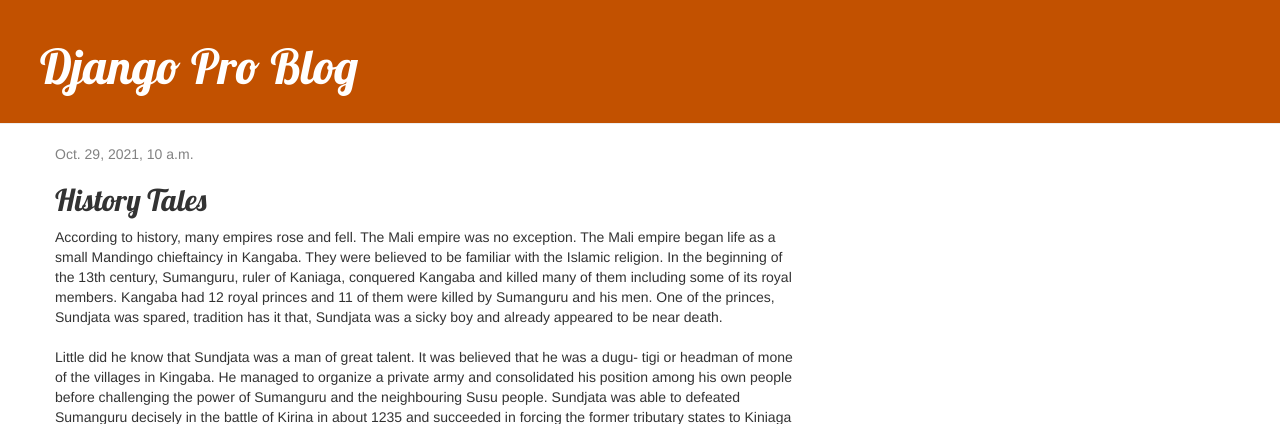
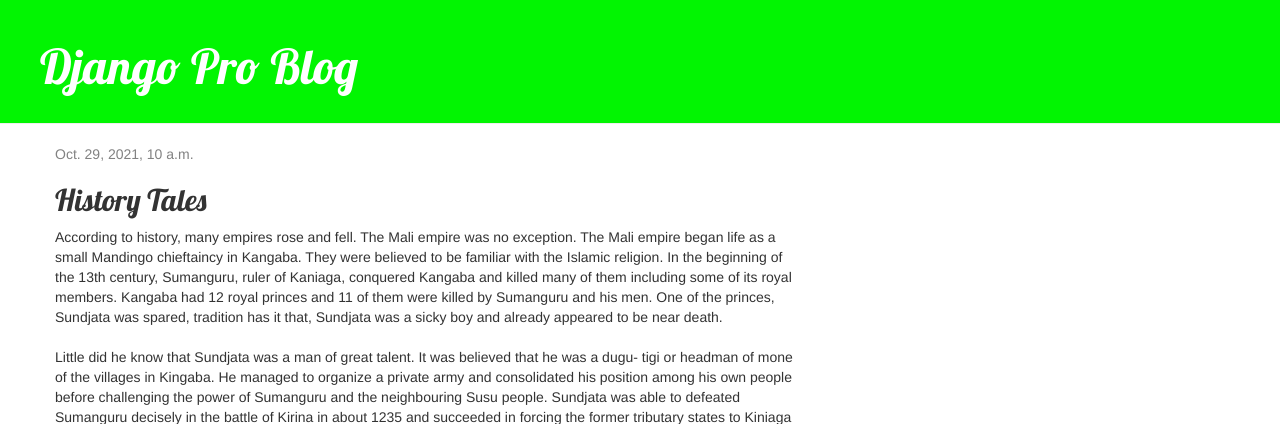
Before and after one commit to dominicocloo/my-first-blog, a Django app: page /post/1/ in a window 1280 px wide. Shown: the top 424 px of the page. Run offline with Django 3.2, Linux system fonts and the light colour scheme; data comes from the database, SQL or seed files in the repository; some libraries are stand-ins or nearby versions.

```diff
--- a/blog/static/css/blog.css
+++ b/blog/static/css/blog.css
@@ -1,5 +1,5 @@
 .page-header {
-  background-color: #C25100;
+  background-color: #02f502;
   margin-top: 0;
   padding: 20px 20px 20px 40px;
 }
```
